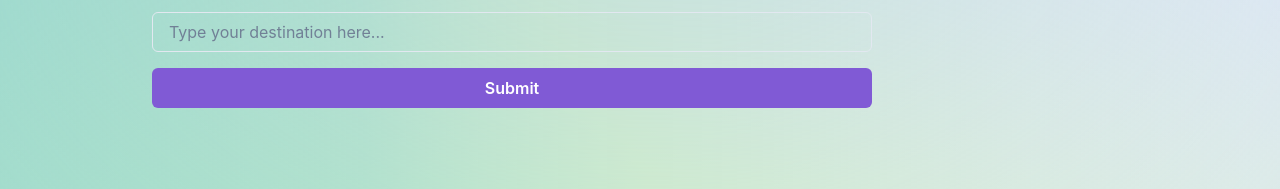
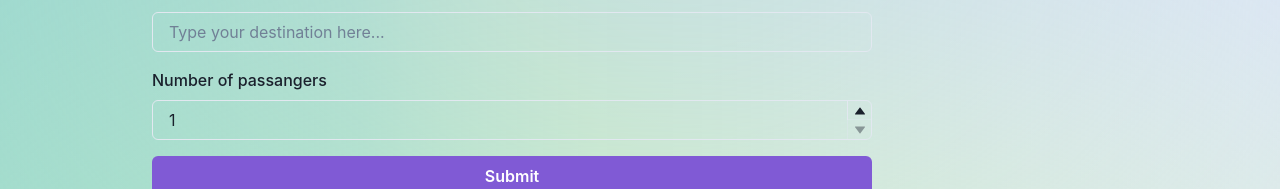
Before and after one commit to danmic94/mozio-distance-app, a React (Create React App) app: page / in a window 1280 px wide. Shown: the part 751-940 px from the top of the page. Built offline with nearby package versions, Linux system fonts and the light colour scheme.

Commit message:
[MOZ-1] Added the number input for passangers and validations for start and end point city.

```diff
--- a/src/pages/components/SearchForm.tsx
+++ b/src/pages/components/SearchForm.tsx
@@ -1,4 +1,4 @@
-import React from "react";
+import React, { useEffect } from "react";
 import { useFormik } from "formik";
 import {
   Box,
@@ -8,6 +8,11 @@ import {
   FormLabel,
   Heading,
   Input,
+  NumberDecrementStepper,
+  NumberIncrementStepper,
+  NumberInput,
+  NumberInputField,
+  NumberInputStepper,
   VStack,
 } from "@chakra-ui/react";
 import * as Yup from 'yup';
@@ -24,20 +29,30 @@ const SearchForm: React.FC<SearchFromProps> = () => {
     const formik = useFormik({
         initialValues: {
           startCity: '',
-          finalDestination: ''
+          finalDestination: '',
+          passangers: 0
         },
         onSubmit: (values) => {
           if (formik.isValid) {
             //Submit logic here
+            console.log(values);
+
           }
         },
         validationSchema: Yup.object({
           startCity: Yup.string().required('Required'),
           finalDestination: Yup.string().required('Required'),
+          passangers: Yup.number().required('Required')
         }),
       });
 
+      useEffect(() => {
+        console.log(formik.errors);
+
+      }, [formik.errors, formik.errors.passangers])
+
     const finalDestinationFieldProps = formik.getFieldProps('finalDestination');
+    const passangersFieldProps = formik.getFieldProps('passangers');
 
   return (
     <VStack w="1024px" p={32} alignItems="flex-start">
@@ -51,8 +66,7 @@ const SearchForm: React.FC<SearchFromProps> = () => {
       }}>
         {/* <fieldset disabled={isLoading ? "disabled" : ""} > */}
         <VStack spacing={4}>
-          <FormControl>
-          <FormErrorMessage>{formik.errors.startCity}</FormErrorMessage>
+          <FormControl isInvalid={formik.errors.startCity !== undefined}>
               <FormLabel >Origin city</FormLabel>
               <AutoComplete
                 openOnFocus
@@ -63,6 +77,8 @@ const SearchForm: React.FC<SearchFromProps> = () => {
                     isInvalid={formik.errors.startCity !== undefined}
                     aria-errormessage={`${formik.errors.startCity}`}
                     onBlurCapture={(e) => formik.setFieldValue('startCity', e.target.value)}
+                    onFocusCapture={(e) => formik.setFieldValue('startCity', e.target.value)}
+                    onChange={(e) => formik.setFieldValue('startCity', e.target.value)}
                     placeholder="Search..."
                   />
                   <AutoCompleteList>
@@ -70,13 +86,13 @@ const SearchForm: React.FC<SearchFromProps> = () => {
                       <AutoCompleteItem
                           key={`option-${city[0]}`}
                           value={`${city[0]}`}
-                                    textTransform="capitalize"
-                                >
+                          textTransform="capitalize">
                           {city[0]}
                       </AutoCompleteItem>
                     ))}
                   </AutoCompleteList>
                 </AutoComplete>
+                <FormErrorMessage>{formik.errors.startCity}</FormErrorMessage>
           </FormControl>
             <FormControl isInvalid={formik.errors.finalDestination !== undefined}>
               <FormLabel htmlFor="email">Final Destination</FormLabel>
@@ -88,6 +104,23 @@ const SearchForm: React.FC<SearchFromProps> = () => {
                 {...finalDestinationFieldProps}
               />
               <FormErrorMessage>{formik.errors.finalDestination}</FormErrorMessage>
+            </FormControl>
+            <FormControl isInvalid={formik.errors.passangers !== undefined}>
+              <FormLabel htmlFor="passanger">Number of passangers</FormLabel>
+              <NumberInput
+                isInvalid={formik.errors.passangers !== undefined}
+                defaultValue={1}
+                isRequired={true}
+                min={1} max={20}
+                onChange={(val) => { formik.setFieldValue('passangers', val) } }
+                >
+                <NumberInputField {...passangersFieldProps} />
+                <NumberInputStepper>
+                  <NumberIncrementStepper />
+                  <NumberDecrementStepper />
+                </NumberInputStepper>
+              </NumberInput>
+              <FormErrorMessage>{formik.errors.passangers}</FormErrorMessage>
             </FormControl>
             <Button isDisabled={formik.isValid === false} type="submit" colorScheme="purple" width="full">
               Submit  {isLoading && <FontAwesomeIcon icon={faSpinner} spinPulse style={ {marginLeft: '5px'}} />}
```
Lines whose indentation alone changed are shown as unchanged.
